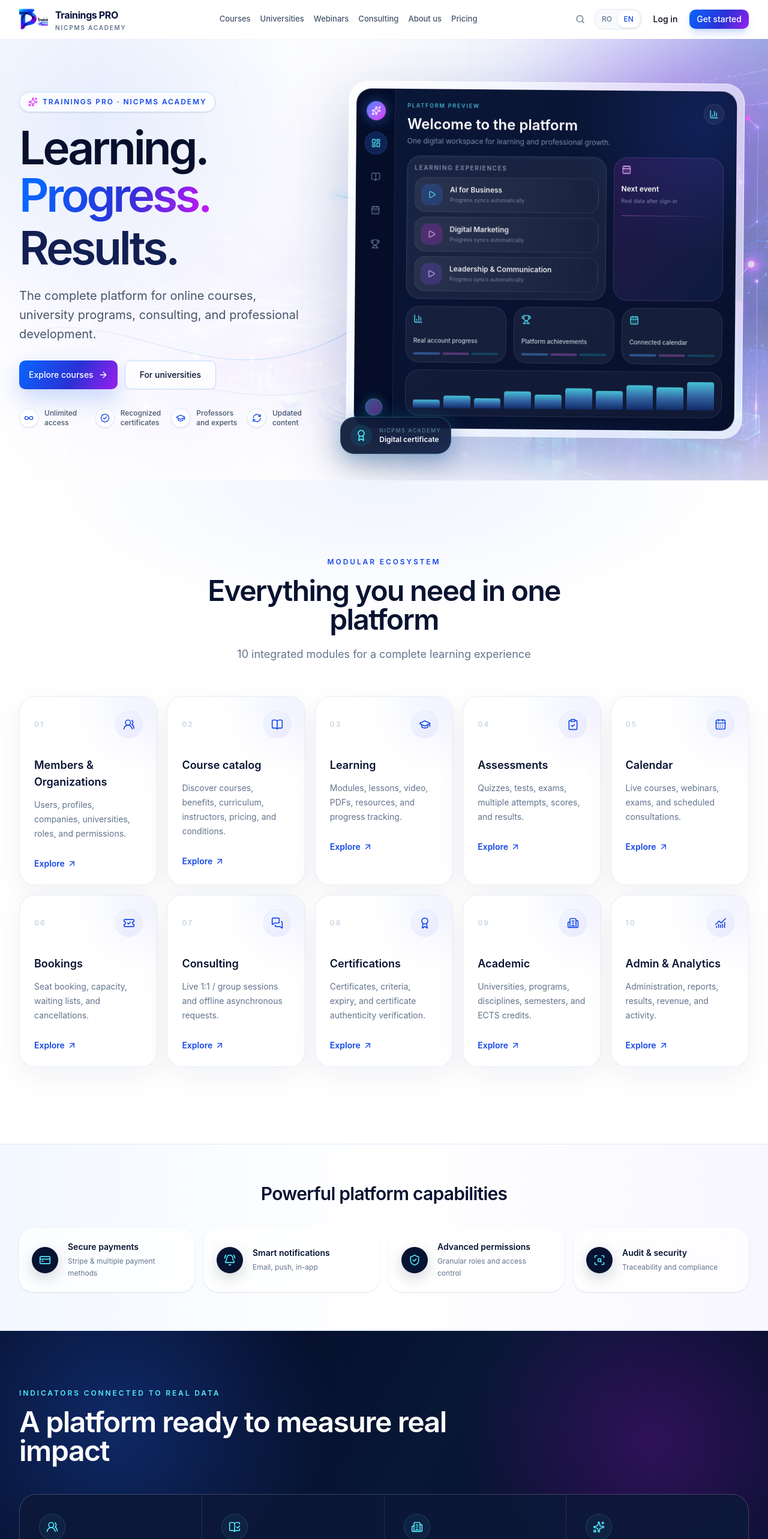
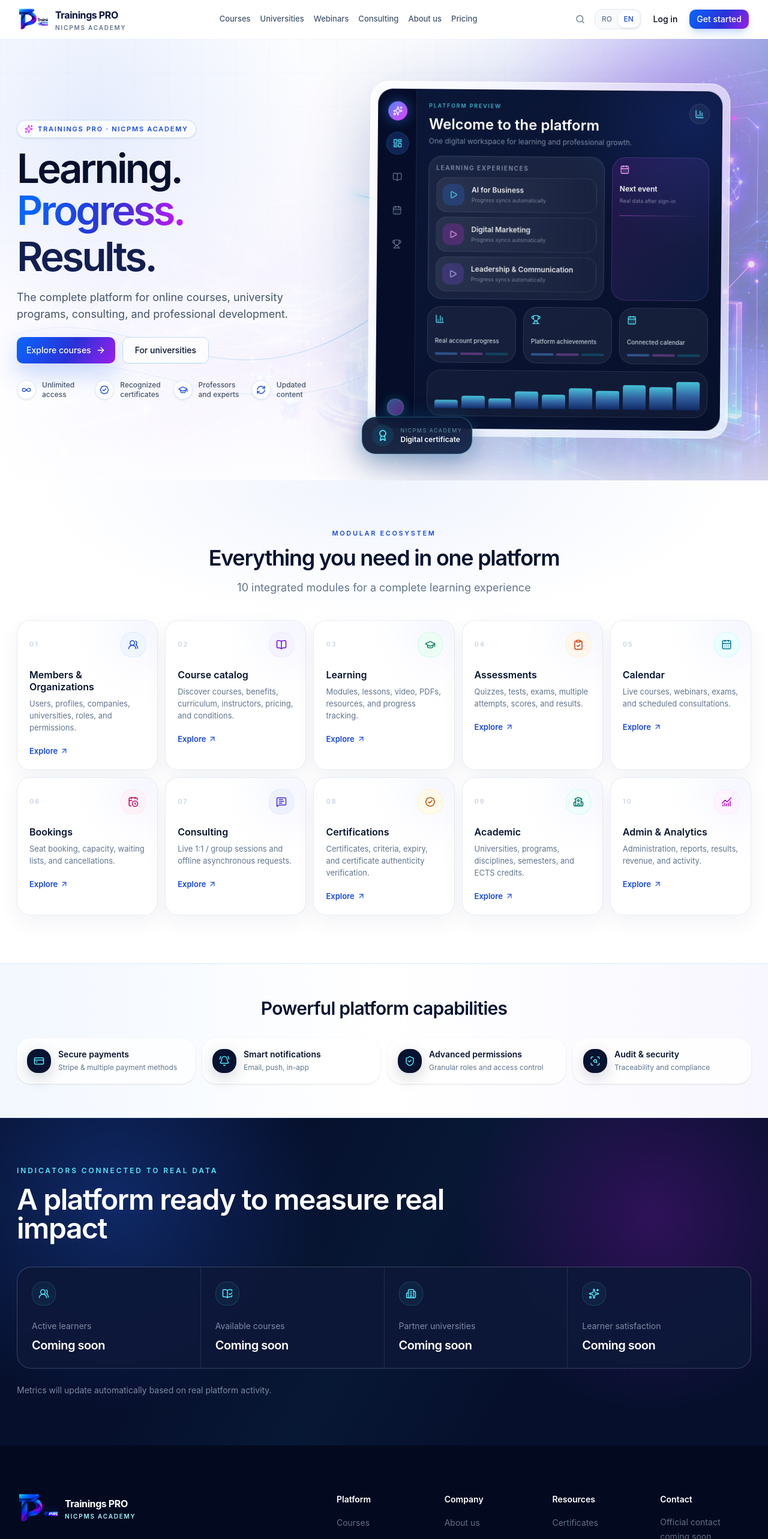
Before and after one commit to itnicpms-art/Trainings-pro-platform, a Next.js app: page /en in a window 1280 px wide. Shown: the top 2566 px of the page at 60% size. Built offline with nearby package versions, Linux system fonts and the light colour scheme.

Commit message:
refine homepage scale and module cards

```diff
--- a/src/app/[locale]/page.tsx
+++ b/src/app/[locale]/page.tsx
@@ -38,18 +38,18 @@
         <div aria-hidden="true" className="absolute inset-0 -z-10 opacity-35 [background-image:linear-gradient(rgba(37,99,235,0.08)_1px,transparent_1px),linear-gradient(90deg,rgba(37,99,235,0.08)_1px,transparent_1px)] [background-size:56px_56px] [mask-image:linear-gradient(to_bottom,black,transparent_80%)]" />
         <svg aria-hidden="true" className="absolute inset-0 -z-10 size-full opacity-40" viewBox="0 0 1440 850" preserveAspectRatio="none"><path d="M-60 610C230 430 385 775 720 520s510-130 790-340" fill="none" stroke="url(#hero-line)" strokeWidth="1.2" /><path d="M-80 680C250 500 420 840 790 590s490-120 760-330" fill="none" stroke="url(#hero-line)" strokeWidth="0.65" /><defs><linearGradient id="hero-line" x1="0" x2="1"><stop stopColor="#2563eb" stopOpacity="0" /><stop offset="0.5" stopColor="#38bdf8" /><stop offset="1" stopColor="#c026f5" stopOpacity="0" /></linearGradient></defs></svg>
 
-        <div className="mx-auto grid min-h-[calc(100svh-4rem)] max-w-[1400px] items-center gap-10 px-5 py-12 lg:grid-cols-[0.84fr_1.16fr] lg:gap-8 lg:px-8 lg:py-8 xl:gap-12 xl:py-10">
+        <div className="mx-auto grid min-h-[calc(100svh-4rem)] max-w-[1320px] items-center gap-9 px-5 py-10 lg:grid-cols-[0.86fr_1.14fr] lg:gap-7 lg:px-7 lg:py-7 xl:gap-10 xl:py-8">
           <div className="relative z-10 max-w-2xl">
-            <div className="inline-flex items-center gap-2 rounded-full border border-blue-200/80 bg-white/75 px-3.5 py-2 text-xs font-semibold uppercase tracking-[0.16em] text-blue-700 shadow-sm backdrop-blur"><Sparkles className="size-4 text-fuchsia-500" />{t.hero.eyebrow}</div>
-            <h1 className="mt-5 text-[clamp(3.35rem,6vw,6.4rem)] font-semibold leading-[1.03] tracking-[-0.055em] text-[#06102d]">
+            <div className="inline-flex items-center gap-2 rounded-full border border-blue-200/80 bg-white/75 px-3 py-1.5 text-[11px] font-semibold uppercase tracking-[0.16em] text-blue-700 shadow-sm backdrop-blur"><Sparkles className="size-3.5 text-fuchsia-500" />{t.hero.eyebrow}</div>
+            <h1 className="mt-4 text-[clamp(3.15rem,5.25vw,5.65rem)] font-semibold leading-[1.03] tracking-[-0.055em] text-[#06102d]">
               {t.hero.headline.map((line, index) => <span key={line} className={cn("block", index === 2 && "text-[#121f52]")}><span className={cn(index === 1 && "brand-text inline-block pb-[0.12em]")}>{line}</span></span>)}
             </h1>
-            <p className="mt-6 max-w-xl text-base leading-7 text-slate-600 sm:text-lg sm:leading-8 xl:text-xl">{t.hero.subtitle}</p>
-            <div className="mt-7 flex flex-col gap-3 sm:flex-row">
-              <a href="#modules" className={cn(buttonVariants({ size: "lg" }), "brand-gradient h-12 px-6 shadow-[0_16px_38px_rgba(37,99,235,0.25)]")}>{t.hero.primaryCta}<ArrowRight className="size-4" /></a>
-              <a href="#capabilities" className={cn(buttonVariants({ variant: "outline", size: "lg" }), "h-12 border-blue-200 bg-white/70 px-6 text-[#071331] backdrop-blur hover:bg-white")}>{t.hero.secondaryCta}</a>
+            <p className="mt-5 max-w-xl text-base leading-7 text-slate-600 sm:text-lg sm:leading-7">{t.hero.subtitle}</p>
+            <div className="mt-6 flex flex-col gap-3 sm:flex-row">
+              <a href="#modules" className={cn(buttonVariants({ size: "lg" }), "brand-gradient h-11 px-5 shadow-[0_16px_38px_rgba(37,99,235,0.25)]")}>{t.hero.primaryCta}<ArrowRight className="size-4" /></a>
+              <a href="#capabilities" className={cn(buttonVariants({ variant: "outline", size: "lg" }), "h-11 border-blue-200 bg-white/70 px-5 text-[#071331] backdrop-blur hover:bg-white")}>{t.hero.secondaryCta}</a>
             </div>
-            <div className="mt-8 grid max-w-xl grid-cols-2 gap-x-4 gap-y-4 sm:grid-cols-4">
+            <div className="mt-7 grid max-w-xl grid-cols-2 gap-x-3 gap-y-3 sm:grid-cols-4">
               {t.hero.trustIndicators.map((label, index) => { const Icon = trustIcons[index]; return <div key={label} className="flex items-center gap-2.5"><div className="flex size-8 shrink-0 items-center justify-center rounded-xl border border-blue-100 bg-white/80 text-blue-700 shadow-sm"><Icon className="size-4" /></div><span className="text-xs font-medium leading-4 text-slate-600">{label}</span></div>; })}
             </div>
             <div className="mt-8 sm:hidden"><Link href={`/${locale}/register`} className={cn(buttonVariants({ variant: "ghost" }), "px-0 text-blue-700")}>{t.register}<ArrowRight /></Link></div>
--- a/src/components/homepage/capabilities-strip.tsx
+++ b/src/components/homepage/capabilities-strip.tsx
@@ -6,8 +6,8 @@
 
 export function CapabilitiesStrip({ translations: t }: { translations: Dictionary["home"]["capabilities"] }) {
   return (
-    <section id="capabilities" className="scroll-mt-28 border-y border-blue-100 bg-gradient-to-r from-blue-50/80 via-white to-violet-50/70 py-16">
-      <div className="mx-auto max-w-[1480px] px-5 lg:px-8"><h2 className="text-center text-2xl font-semibold tracking-tight text-[#071331] sm:text-3xl">{t.title}</h2><div className="mt-10 grid gap-4 md:grid-cols-2 xl:grid-cols-4">{t.items.map((item, index) => { const Icon = capabilityIcons[index]; return <div key={item.title} className="flex items-center gap-4 rounded-2xl border border-white bg-white/75 p-5 shadow-sm backdrop-blur"><div className="flex size-11 shrink-0 items-center justify-center rounded-2xl bg-[#071331] text-cyan-300 shadow-[0_8px_25px_rgba(7,19,49,0.18)]"><Icon className="size-5" /></div><div><h3 className="text-sm font-semibold text-[#071331]">{item.title}</h3><p className="mt-1 text-xs leading-5 text-slate-500">{item.description}</p></div></div>; })}</div></div>
+    <section id="capabilities" className="scroll-mt-28 border-y border-blue-100 bg-gradient-to-r from-blue-50/80 via-white to-violet-50/70 py-12 sm:py-14">
+      <div className="mx-auto max-w-[1360px] px-5 lg:px-7"><h2 className="text-center text-2xl font-semibold tracking-tight text-[#071331] sm:text-3xl">{t.title}</h2><div className="mt-8 grid gap-3 md:grid-cols-2 xl:grid-cols-4">{t.items.map((item, index) => { const Icon = capabilityIcons[index]; return <div key={item.title} className="flex items-center gap-3 rounded-2xl border border-white bg-white/75 p-4 shadow-sm backdrop-blur"><div className="flex size-10 shrink-0 items-center justify-center rounded-xl bg-[#071331] text-cyan-300 shadow-[0_8px_25px_rgba(7,19,49,0.18)]"><Icon className="size-[18px]" /></div><div><h3 className="text-sm font-semibold text-[#071331]">{item.title}</h3><p className="mt-0.5 text-xs leading-5 text-slate-500">{item.description}</p></div></div>; })}</div></div>
     </section>
   );
 }
--- a/src/components/homepage/futuristic-dashboard.tsx
+++ b/src/components/homepage/futuristic-dashboard.tsx
@@ -4,13 +4,13 @@
 
 export function FuturisticDashboard({ translations: t }: { translations: Dictionary["home"]["dashboard"] }) {
   return (
-    <div className="relative mx-auto w-full max-w-[620px] lg:ml-auto xl:max-w-[660px] 2xl:max-w-[700px]">
+    <div className="relative mx-auto w-full max-w-[560px] lg:ml-auto xl:max-w-[600px] 2xl:max-w-[640px]">
       <div aria-hidden="true" className="absolute -inset-12 rounded-[4rem] bg-[radial-gradient(circle_at_50%_50%,rgba(66,133,255,0.24),transparent_55%),radial-gradient(circle_at_80%_20%,rgba(203,54,255,0.18),transparent_35%)] blur-2xl" />
       <div aria-hidden="true" className="absolute -left-8 top-1/3 h-px w-28 rotate-12 bg-gradient-to-r from-transparent via-cyan-400 to-transparent shadow-[0_0_16px_#22d3ee]" />
       <div aria-hidden="true" className="absolute -right-3 top-14 size-2 rounded-full bg-fuchsia-400 shadow-[0_0_22px_6px_rgba(232,121,249,0.45)]" />
 
       <div className="relative rotate-[0.5deg] rounded-[2rem] border border-white/80 bg-white/55 p-2 shadow-[0_35px_110px_rgba(21,47,118,0.24)] backdrop-blur-2xl sm:p-3">
-        <div className="flex min-h-[470px] overflow-hidden rounded-[1.55rem] border border-slate-900/10 bg-[#081334] text-white sm:min-h-[500px] xl:min-h-[525px] 2xl:min-h-[560px]">
+        <div className="flex min-h-[440px] overflow-hidden rounded-[1.55rem] border border-slate-900/10 bg-[#081334] text-white sm:min-h-[460px] xl:min-h-[485px] 2xl:min-h-[520px]">
           <aside className="flex w-14 shrink-0 flex-col items-center gap-5 border-r border-white/10 bg-[#050d27]/90 py-5 sm:w-16">
             <div className="flex size-8 items-center justify-center rounded-xl bg-gradient-to-br from-blue-500 to-fuchsia-500 shadow-[0_0_22px_rgba(59,130,246,0.55)]"><Sparkles className="size-4" /></div>
             {[LayoutDashboard, BookOpen, CalendarDays, Trophy].map((Icon, index) => <div key={index} className={index === 0 ? "flex size-9 items-center justify-center rounded-xl bg-blue-500/20 text-cyan-300 ring-1 ring-blue-400/30" : "flex size-9 items-center justify-center text-blue-200/45"}><Icon className="size-4" /></div>)}
--- a/src/components/homepage/homepage-metrics.tsx
+++ b/src/components/homepage/homepage-metrics.tsx
@@ -12,13 +12,13 @@
   const numberFormatter = new Intl.NumberFormat(locale);
 
   return (
-    <section id="metrics" className="relative scroll-mt-28 overflow-hidden bg-[#06102d] py-20 text-white sm:py-24">
+    <section id="metrics" className="relative scroll-mt-28 overflow-hidden bg-[#06102d] py-16 text-white sm:py-20">
       <div aria-hidden="true" className="absolute inset-0 bg-[radial-gradient(circle_at_15%_25%,rgba(37,99,235,0.3),transparent_30%),radial-gradient(circle_at_85%_30%,rgba(192,24,245,0.22),transparent_28%),linear-gradient(120deg,transparent_30%,rgba(34,211,238,0.04)_50%,transparent_70%)]" />
       <div aria-hidden="true" className="absolute inset-x-0 top-1/2 h-px bg-gradient-to-r from-transparent via-cyan-300/20 to-transparent" />
-      <div className="relative mx-auto max-w-[1480px] px-5 lg:px-8">
+      <div className="relative mx-auto max-w-[1360px] px-5 lg:px-7">
         <div className="max-w-3xl"><p className="text-xs font-semibold uppercase tracking-[0.24em] text-cyan-300">{t.eyebrow}</p><h2 className="mt-4 text-3xl font-semibold tracking-[-0.03em] sm:text-5xl">{t.title}</h2></div>
-        <div className="mt-12 grid gap-px overflow-hidden rounded-[1.75rem] border border-white/10 bg-white/10 sm:grid-cols-2 xl:grid-cols-4">
-          {t.labels.map((label, index) => { const Icon = metricIcons[index]; const value = values[index]; return <div key={label} className="bg-[#0a1637]/90 p-6 backdrop-blur-xl sm:p-8"><div className="flex size-11 items-center justify-center rounded-2xl border border-cyan-300/15 bg-cyan-300/5 text-cyan-300"><Icon className="size-5" /></div><p className="mt-8 text-sm text-blue-100/55">{label}</p><p className="mt-2 text-2xl font-semibold tracking-tight text-white">{value === null ? t.placeholder : `${numberFormatter.format(value)}${index === 3 ? "%" : ""}`}</p></div>; })}
+        <div className="mt-10 grid gap-px overflow-hidden rounded-[1.5rem] border border-white/10 bg-white/10 sm:grid-cols-2 xl:grid-cols-4">
+          {t.labels.map((label, index) => { const Icon = metricIcons[index]; const value = values[index]; return <div key={label} className="bg-[#0a1637]/90 p-6 backdrop-blur-xl"><div className="flex size-10 items-center justify-center rounded-xl border border-cyan-300/15 bg-cyan-300/5 text-cyan-300"><Icon className="size-[18px]" /></div><p className="mt-6 text-sm text-blue-100/55">{label}</p><p className="mt-2 text-xl font-semibold tracking-tight text-white">{value === null ? t.placeholder : `${numberFormatter.format(value)}${index === 3 ? "%" : ""}`}</p></div>; })}
         </div>
         <p className="mt-6 max-w-3xl text-sm leading-6 text-blue-100/55">{t.note}</p>
       </div>
--- a/src/components/homepage/platform-modules.tsx
+++ b/src/components/homepage/platform-modules.tsx
@@ -1,19 +1,31 @@
-import { ArrowUpRight, Award, BookOpen, Building2, CalendarDays, ChartNoAxesCombined, ClipboardCheck, GraduationCap, MessagesSquare, TicketCheck, UsersRound } from "lucide-react";
+import { ArrowUpRight, BadgeCheck, BookOpen, CalendarClock, CalendarDays, ChartNoAxesCombined, ClipboardCheck, GraduationCap, MessageSquareText, School, UsersRound } from "lucide-react";
 
 import type { Dictionary } from "@/i18n/dictionaries/ro";
 
-const moduleIcons = [UsersRound, BookOpen, GraduationCap, ClipboardCheck, CalendarDays, TicketCheck, MessagesSquare, Award, Building2, ChartNoAxesCombined];
+const moduleIcons = [UsersRound, BookOpen, GraduationCap, ClipboardCheck, CalendarDays, CalendarClock, MessageSquareText, BadgeCheck, School, ChartNoAxesCombined];
+const moduleBadgeStyles = [
+  "bg-blue-50 text-blue-700 ring-blue-100",
+  "bg-violet-50 text-violet-700 ring-violet-100",
+  "bg-emerald-50 text-emerald-700 ring-emerald-100",
+  "bg-orange-50 text-orange-700 ring-orange-100",
+  "bg-cyan-50 text-cyan-700 ring-cyan-100",
+  "bg-pink-50 text-pink-700 ring-pink-100",
+  "bg-indigo-50 text-indigo-700 ring-indigo-100",
+  "bg-amber-50 text-amber-700 ring-amber-100",
+  "bg-teal-50 text-teal-700 ring-teal-100",
+  "bg-fuchsia-50 text-fuchsia-700 ring-fuchsia-100",
+];
 
 export function PlatformModules({ translations: t }: { translations: Dictionary["home"]["modules"] }) {
   return (
-    <section id="modules" className="relative scroll-mt-28 overflow-hidden bg-white py-24 sm:py-32">
+    <section id="modules" className="relative scroll-mt-28 overflow-hidden bg-white py-16 sm:py-20">
       <div aria-hidden="true" className="absolute inset-x-0 top-0 h-64 bg-[radial-gradient(ellipse_at_top,rgba(37,99,235,0.07),transparent_65%)]" />
-      <div className="relative mx-auto max-w-[1480px] px-5 lg:px-8">
-        <div className="mx-auto max-w-3xl text-center"><p className="text-xs font-semibold uppercase tracking-[0.24em] text-blue-700">{t.eyebrow}</p><h2 className="mt-4 text-3xl font-semibold tracking-[-0.035em] text-[#071331] sm:text-5xl">{t.title}</h2><p className="mt-5 text-base leading-7 text-slate-500 sm:text-lg">{t.description}</p></div>
-        <div className="mt-14 grid gap-4 md:grid-cols-2 xl:grid-cols-5">
+      <div className="relative mx-auto max-w-[1360px] px-5 lg:px-7">
+        <div className="mx-auto max-w-3xl text-center"><p className="text-[11px] font-semibold uppercase tracking-[0.24em] text-blue-700">{t.eyebrow}</p><h2 className="mt-3 text-3xl font-semibold tracking-[-0.035em] text-[#071331] sm:text-4xl">{t.title}</h2><p className="mt-4 text-base leading-7 text-slate-500 sm:text-lg">{t.description}</p></div>
+        <div className="mt-10 grid gap-3 md:grid-cols-2 lg:grid-cols-3 xl:grid-cols-5">
           {t.items.map((item, index) => {
             const Icon = moduleIcons[index];
-            return <article key={item.title} className="group relative min-h-64 overflow-hidden rounded-[1.6rem] border border-slate-200/80 bg-white p-6 shadow-[0_14px_50px_rgba(15,36,87,0.06)] transition duration-300 hover:-translate-y-1.5 hover:border-blue-200 hover:shadow-[0_24px_70px_rgba(37,99,235,0.13)]"><div aria-hidden="true" className="absolute -right-12 -top-12 size-32 rounded-full bg-gradient-to-br from-blue-100/80 to-fuchsia-100/50 blur-2xl transition group-hover:scale-125" /><div className="relative flex items-center justify-between"><span className="text-xs font-semibold tracking-[0.18em] text-slate-300">{String(index + 1).padStart(2, "0")}</span><div className="flex size-11 items-center justify-center rounded-2xl bg-gradient-to-br from-blue-50 to-violet-100 text-blue-700 ring-1 ring-blue-100"><Icon className="size-5" /></div></div><h3 className="relative mt-8 text-lg font-semibold text-[#071331]">{item.title}</h3><p className="relative mt-3 text-sm leading-6 text-slate-500">{item.description}</p><a href="#capabilities" className="relative mt-7 inline-flex items-center gap-1 text-sm font-semibold text-blue-700">{t.explore}<ArrowUpRight className="size-4 transition-transform group-hover:translate-x-0.5 group-hover:-translate-y-0.5" /></a></article>;
+            return <article key={item.title} className="group relative min-h-[224px] overflow-hidden rounded-[1.35rem] border border-slate-200/80 bg-white p-5 shadow-[0_12px_36px_rgba(15,36,87,0.055)] transition duration-300 hover:-translate-y-1 hover:border-blue-200 hover:shadow-[0_20px_55px_rgba(37,99,235,0.12)]"><div aria-hidden="true" className="absolute -right-10 -top-10 size-28 rounded-full bg-gradient-to-br from-blue-100/65 to-fuchsia-100/35 blur-2xl transition group-hover:scale-125" /><div className="relative flex items-center justify-between"><span className="text-[11px] font-semibold tracking-[0.18em] text-slate-300">{String(index + 1).padStart(2, "0")}</span><div className={`flex size-10 items-center justify-center rounded-xl ring-1 ${moduleBadgeStyles[index]}`}><Icon className="size-[18px]" /></div></div><h3 className="relative mt-5 text-base font-semibold leading-5 text-[#071331]">{item.title}</h3><p className="relative mt-2 text-[13px] leading-5 text-slate-500">{item.description}</p><a href="#capabilities" className="relative mt-5 inline-flex items-center gap-1 text-[13px] font-semibold text-blue-700">{t.explore}<ArrowUpRight className="size-3.5 transition-transform group-hover:translate-x-0.5 group-hover:-translate-y-0.5" /></a></article>;
           })}
         </div>
       </div>
--- a/src/i18n/dictionaries/ro.ts
+++ b/src/i18n/dictionaries/ro.ts
@@ -53,14 +53,14 @@
       items: [
         { title: "Membri & Organizații", description: "Utilizatori, profiluri, companii, universități, roluri și permisiuni." },
         { title: "Catalog cursuri", description: "Descoperă cursuri, beneficii, curriculum, profesori, prețuri și condiții." },
-        { title: "Learning", description: "Module, lecții, video, PDF, resurse și urmărirea progresului." },
+        { title: "Educație", description: "Module, lecții, video, PDF, resurse și urmărirea progresului." },
         { title: "Evaluări", description: "Quiz-uri, teste, examene, încercări multiple, punctaje și rezultate." },
         { title: "Calendar", description: "Cursuri live, webinare, examene și consultații programate." },
         { title: "Programări", description: "Rezervare loc, capacitate, liste de așteptare și anulări." },
         { title: "Consultanță", description: "Sesiuni live 1:1 / grup și solicitări offline asincrone." },
         { title: "Certificări", description: "Certificate, criterii, expirare și verificare autenticitate certificat." },
         { title: "Academic", description: "Universități, programe, discipline, semestre și credite ECTS." },
-        { title: "Admin & Analytics", description: "Administrare, rapoarte, rezultate, venituri și activitate." },
+        { title: "Administrare & Analiză", description: "Administrare, rapoarte, rezultate, venituri și activitate." },
       ],
     },
     capabilities: {
```
